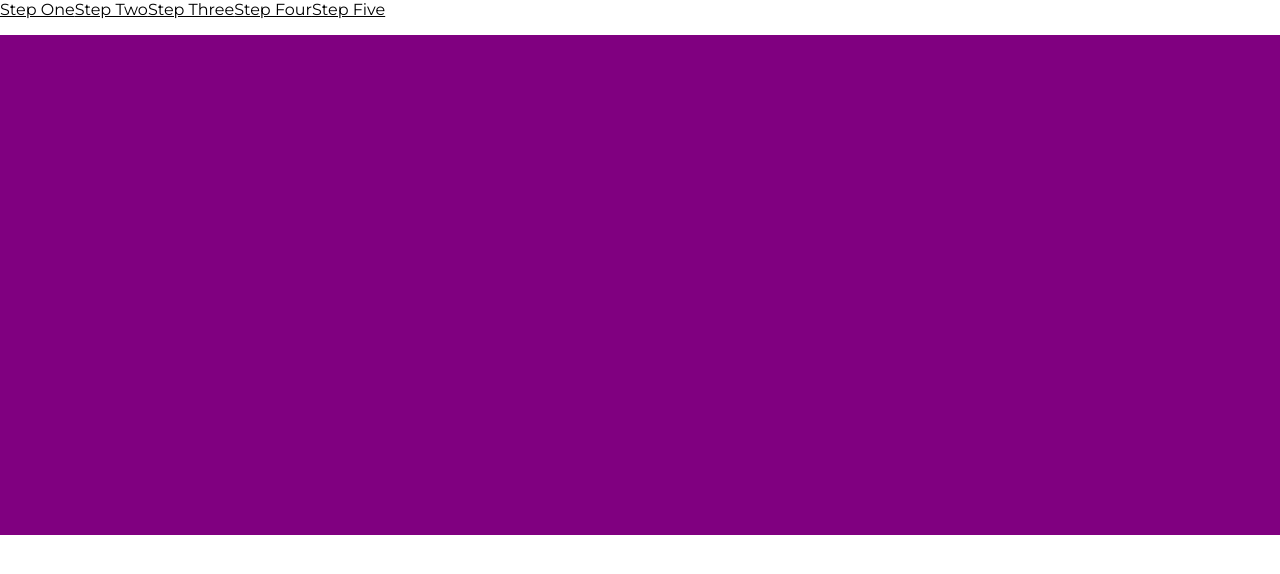
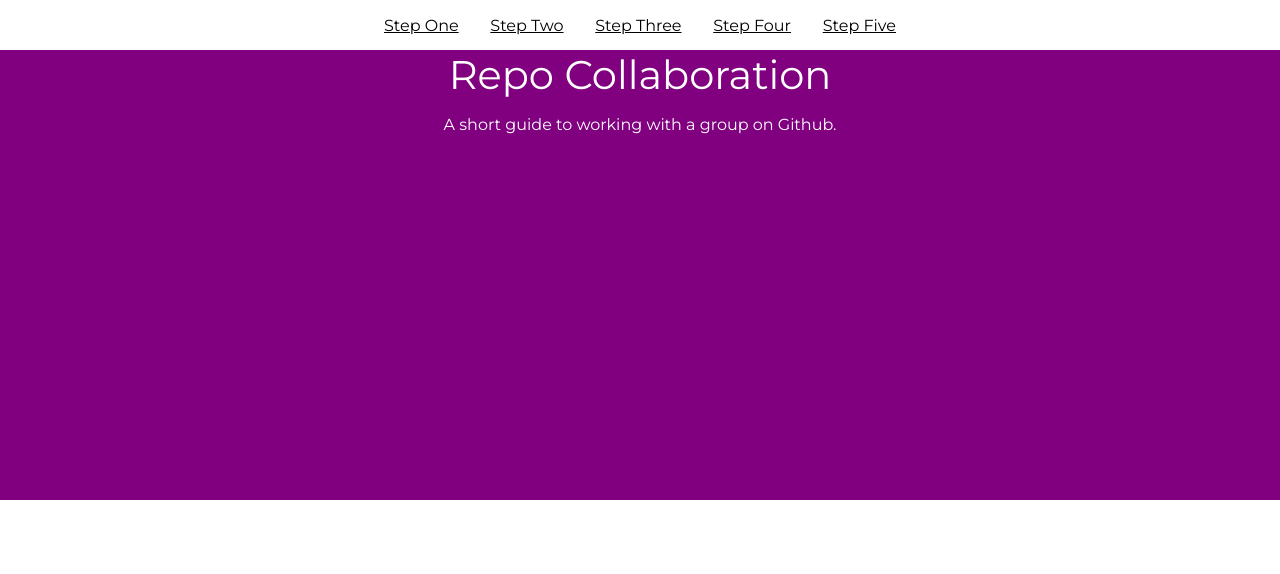
Before and after one commit to patrick-webdev/N215-Git-Assignment, a plain HTML site: page index.html in a window 1280 px wide. Drawn offline with Linux system fonts and the light colour scheme.

Commit message:
Navbar and Hero work

```diff
--- a/index.html
+++ b/index.html
@@ -21,9 +21,11 @@
   </section>
 
   <section class="hero">
-    <p class="hero-title">
+    <div class="hero-content">
+      <p class="hero-title">Repo Collaboration</p>
+      <p class="hero-sub">A short guide to working with a group on Github.</p>
+    </div>
 
-    </p>
   </section>
 
   <!-- creating repo -->
--- a/scss/hero.scss
+++ b/scss/hero.scss
@@ -2,4 +2,18 @@
   width: 100%;
   height: 500px;
   background-color: $site-github;
+
+  .hero-content{
+    width: 100%;
+    padding-top: $nav-height;
+    color: $site-white;
+    display: flex;
+    flex-direction: column;
+    justify-content: center;
+    align-items: center;
+
+    .hero-title{
+      font-size: 40px;
+    }
+  }
 }
--- a/scss/nav.scss
+++ b/scss/nav.scss
@@ -1,11 +1,18 @@
 .navbar{
   width: 100%;
+  height: $nav-height;
+  margin-top: 0px;
   background-color: $site-white;
+  display: flex;
+  flex-direction: row;
+  justify-content: center;
+  position: fixed;
 
   nav{
-    width: 50%;
+    width: 40%;
     display: flex;
-    flex-direction: row;
+    justify-content: space-between;
+    align-items: center;
 
     a{
       color: $site-black;
--- a/scss/variables.scss
+++ b/scss/variables.scss
@@ -1,3 +1,4 @@
 $site-white: #fff;
 $site-black: #000;
 $site-github: #800080;
+$nav-height: 50px;
```
Also changed, not shown: css/styles.css.
